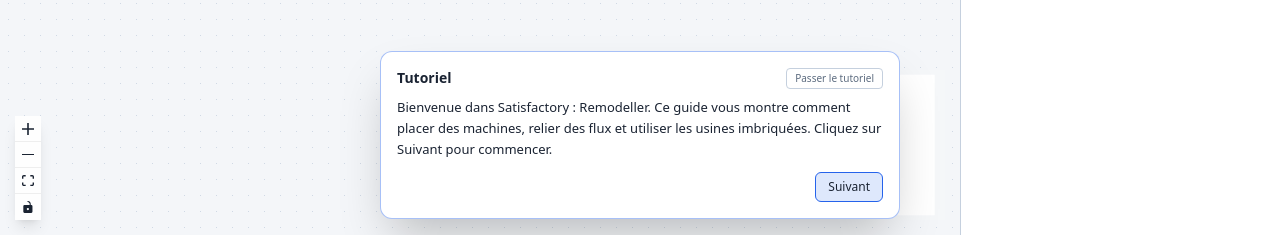
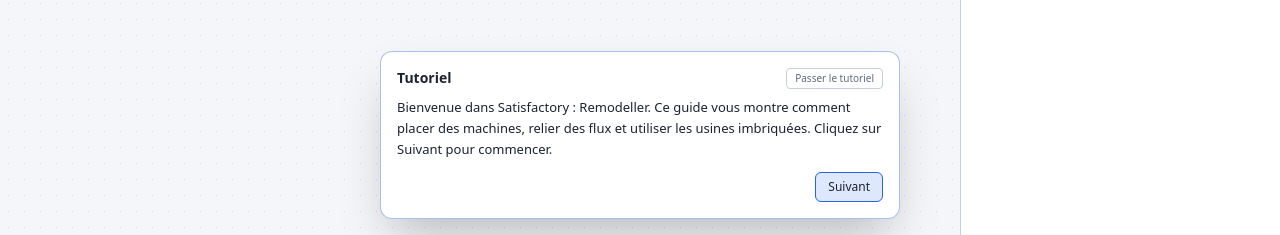
Before and after one commit to vizender/satisfactory-remodeller, a React (Vite) app: page / in a window 1280 px wide. Shown: the part 565-800 px from the top of the page. Built offline with nearby package versions, Linux system fonts and the light colour scheme; the HTML template or start-up script is replaced by a standard one.

Commit message:
Remove canvas controls and minimap

```diff
--- a/src/components/FlowCanvas.tsx
+++ b/src/components/FlowCanvas.tsx
@@ -8,8 +8,6 @@
 } from "@/lib/canvasClipboard";
 import {
   Background,
-  Controls,
-  MiniMap,
   Panel,
   ReactFlow,
   useReactFlow,
@@ -956,11 +954,6 @@
         }}
       >
         <Background gap={BACKGROUND_GRID_GAP} color="var(--flow-grid)" />
-        <Controls className="!bg-[var(--surface)] !border-[var(--border)] !shadow-lg" />
-        <MiniMap
-          className="!bg-[var(--surface)] !border-[var(--border)]"
-          maskColor="var(--minimap-mask)"
-        />
         <Panel position="top-right">
           <div className="flex flex-col items-end gap-1 text-right">
             {solve.hardConflict ? (
```
